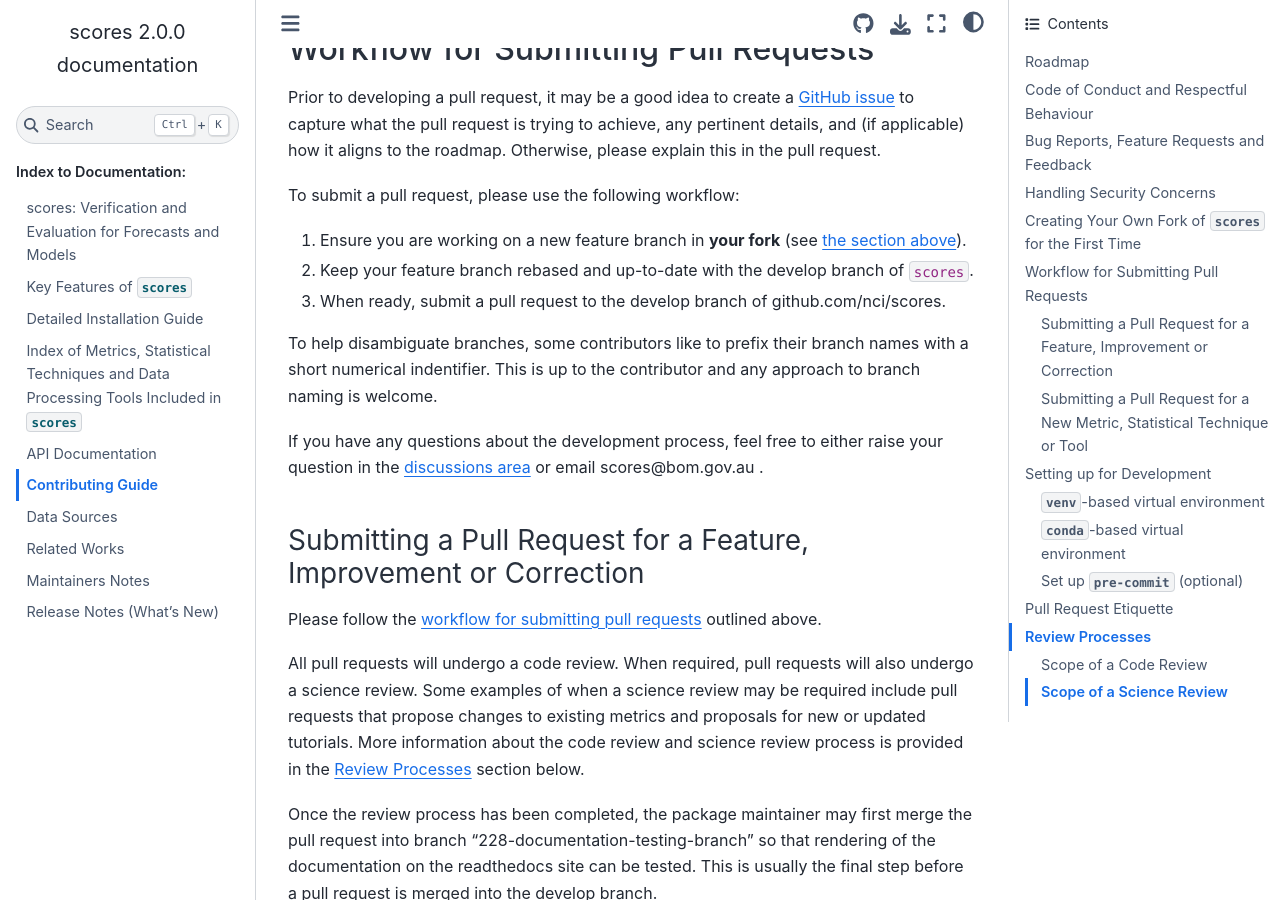
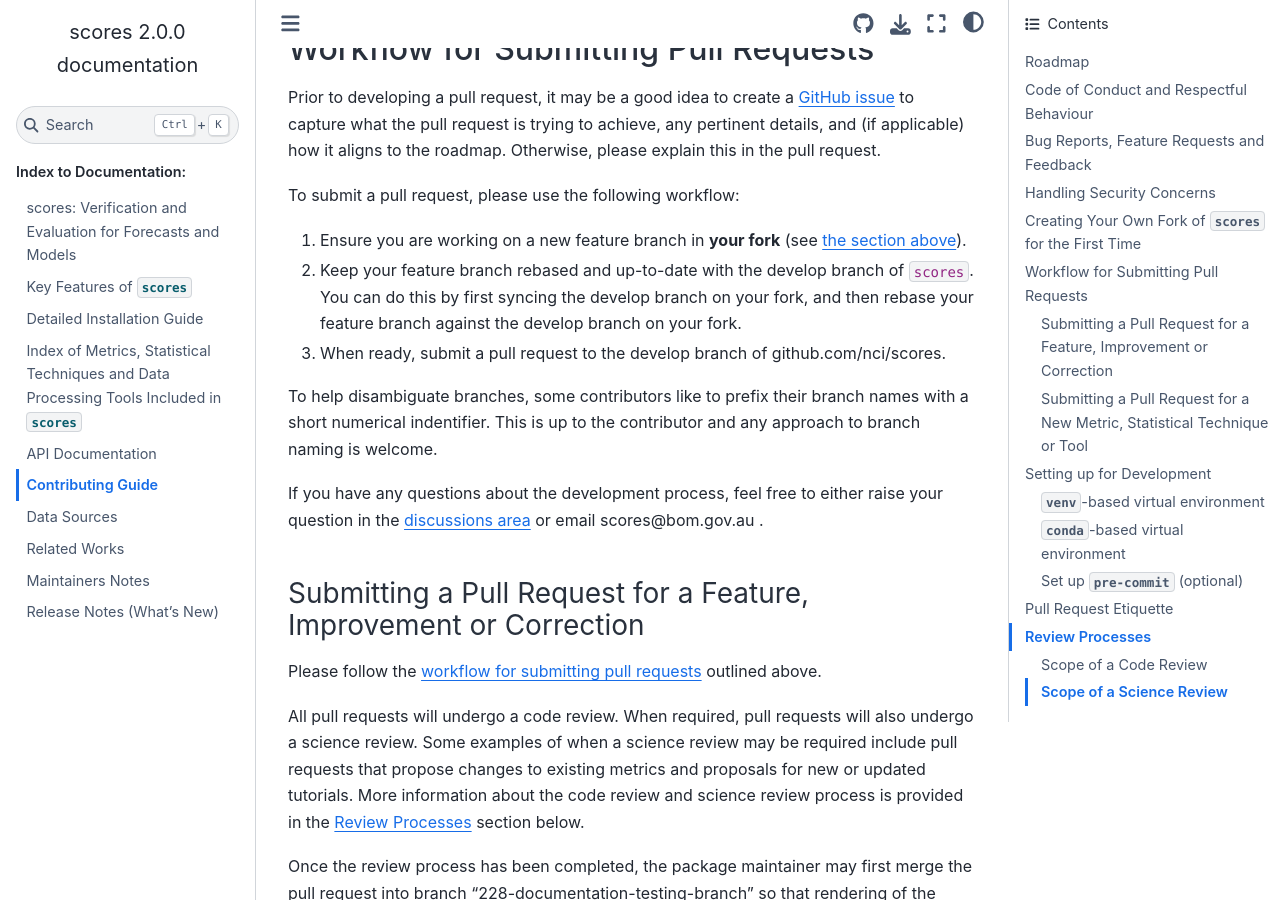
Before and after one commit to nci/scores, a Sphinx documentation site: the page built from docs/contributing.md, in a window 1280 px wide and 900 px high, scrolled down 1538 px. Built offline with Sphinx 7.4.7 and the Sphinx Book theme 1.1.4, drawn with Linux system fonts in a browser that asks for light colours; pages that are not in the unit, such as notebooks, are missing from menus.

Commit message:
Update PR based on feedback to include information on fork syncing

```diff
--- a/docs/contributing.md
+++ b/docs/contributing.md
@@ -40,7 +40,7 @@ Prior to developing a pull request, it may be a good idea to create a [GitHub is
 To submit a pull request, please use the following workflow:
 
 1. Ensure you are working on a new feature branch in **your fork** (see [the section above](#creating-your-own-fork-of-scores-for-the-first-time)).
-2. Keep your feature branch rebased and up-to-date with the develop branch of `scores`.
+2. Keep your feature branch rebased and up-to-date with the develop branch of `scores`. You can do this by first syncing the develop branch on your fork, and then rebase your feature branch against the develop branch on your fork.
 3. When ready, submit a pull request to the develop branch of github.com/nci/scores.
 
 To help disambiguate branches, some contributors like to prefix their branch names with a short numerical indentifier. This is up to the contributor and any approach to branch naming is welcome.
```
